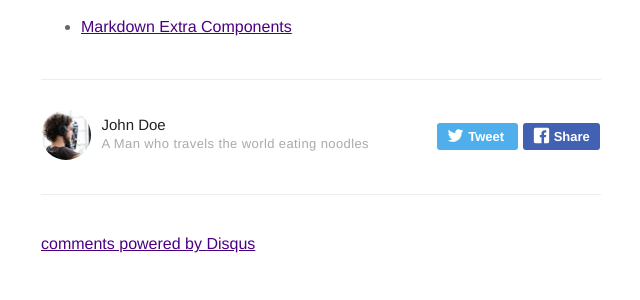
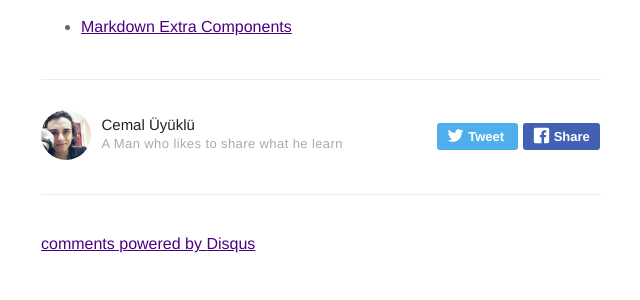
Before and after one commit to cmlism/cemaluyuklu.com.tr, a Jekyll site: the page built from _posts/2016-02-24-markdown-common-elements.markdown, in a window 1280 px wide and 900 px high, scrolled down 5125 px. Shown: the part 424-724 px from the top of the window, without its empty margins (319-959 px from the left). Built offline with Jekyll 4.4.1, drawn with Linux system fonts in a browser that asks for light colours; comment, search, counter and statistics services are not loaded.

```diff
--- a/_config.yml
+++ b/_config.yml
@@ -55,17 +55,17 @@ email: me@cemaluyuklu.com.tr
 
 authors:
     johndoe:
-        name: John Doe
-        bio: A Man who travels the world eating noodles
+        name: Cemal Üyüklü
+        bio: A Man who likes to share what he learn
         external-image: false
-        picture: assets/images/profile.jpg
-        twitter: johndoe
-    jamesfoster:
-        name: James Foster
-        bio: A Man who develops software with coffee
-        external-image: false
-        picture: assets/images/james.jpg
-        twitter: jamesfoster
+        picture: assets/images/pp.jpg
+        twitter: cmlism
+        #    jamesfoster:
+        #        name: James Foster
+        #        bio: A Man who develops software with coffee
+        #        external-image: false
+        #        picture: assets/images/james.jpg
+        #        twitter: jamesfoster
 
 # do you want a larger site? change the option below
 # options: [normal, large] | default: normal
```
